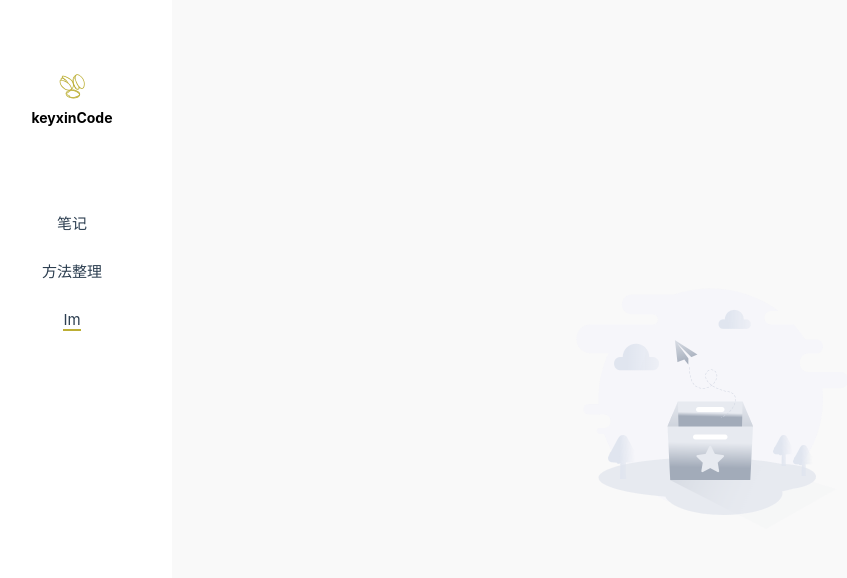
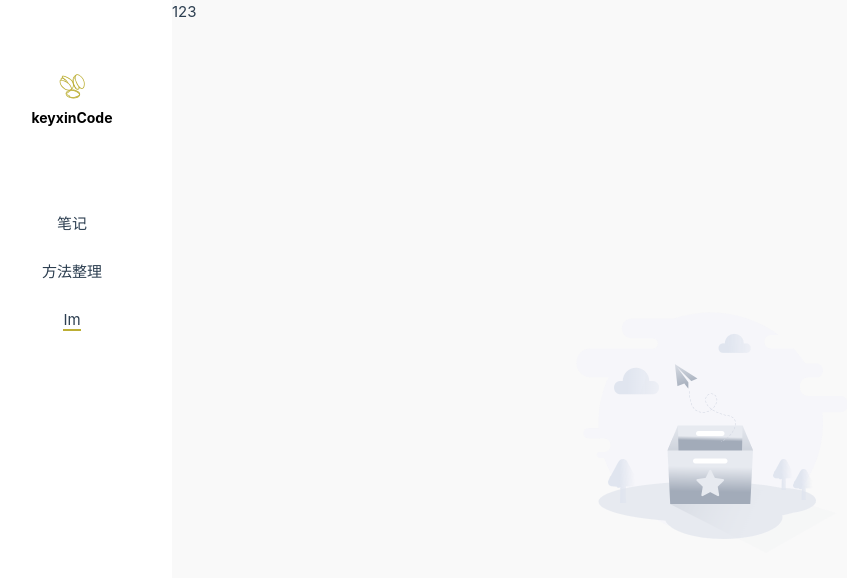
Before and after one commit to keywin/keyxin, a Vue app: page /im in a window 1280 px wide. Shown: the top 578 px of the page, without its empty margins (28-875 px from the left). Built offline with nearby package versions, Linux system fonts and the light colour scheme; what @kangc/v-md-editor would draw is missing.

Commit message:
vue3模板ref

```diff
--- a/src/views/im/Index.vue
+++ b/src/views/im/Index.vue
@@ -1,7 +1,8 @@
 <script lang="ts" setup>
 // import axios from 'axios'
-// import { ref, watch, watchEffect, watchPostEffect, onMounted } from 'vue'
+import { ref, watch, watchEffect, watchPostEffect, onMounted } from 'vue'
 import Container from '@/components/Container.vue'
+import children_ from './children_.vue'
 
 // // 初始化
 // const x = ref(0)
@@ -15,14 +16,21 @@ import Container from '@/components/Container.vue'
 // const list = ref([12,26,32,49,51])
 // const itemsRef = ref([])
 
-// onMounted(() => {
-//   console.log(itemRef.value.map(item => {
-//     console.log(item)
-//   }))
-// })
+const cccccc = ref(null)
+onMounted(() => {
+  console.log(cccccc.value && cccccc.value['a'])
+  console.log(cccccc.value && cccccc.value['b'])
+
+  cccccc.value['a'] = 123
+  cccccc.value['b'] = 'iii'
+
+  console.log(cccccc.value && cccccc.value['a'])
+  console.log(cccccc.value && cccccc.value['b'])
+})
 </script>
 
 <template>
+  <children_ ref="cccccc"></children_>
 <!-- <button @click="_watch()">停止监听</button> -->
   <!-- <input v-model="x" type="number"> -->
   <!-- <input v-model="y" type="number"> -->
--- a/src/views/im/children_.vue
+++ b/src/views/im/children_.vue
@@ -1,10 +1,17 @@
 <script setup>
-import { ref, onMounted } from 'vue'
+import { ref } from 'vue'
 
-const c = ref('cccc')
+const a = 1
+const b = ref(2)
 
+defineExpose({
+  a,
+  b
+})
 </script>
 
 <template>
-  children_
+  <div>
+    123
+  </div>
 </template>
```
Also changed, not shown: public/md/notes/06 vue3-模板ref.md (+8 -1 lines).
